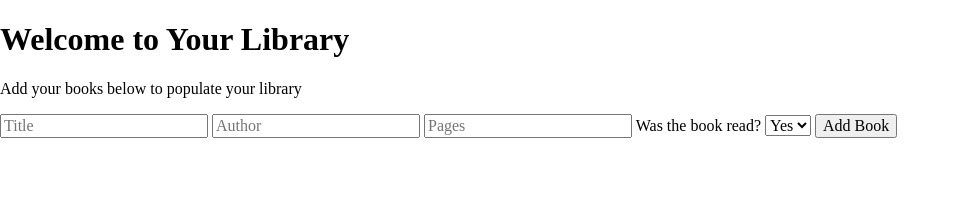
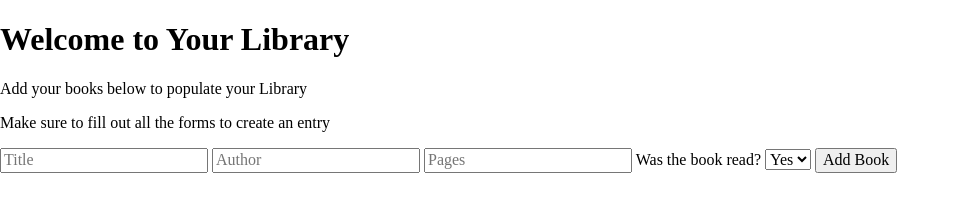
Before and after one commit to rib9985/library, a website: page index.html in a window 1280 px wide. Shown: the whole page, without its empty margins (0-960 px from the left). Drawn offline with nearby package versions, Linux system fonts and the light colour scheme.

Commit message:
Edit header message

```diff
--- a/index.html
+++ b/index.html
@@ -7,13 +7,15 @@
     <link rel="stylesheet" href="./node_modules/normalize.css/normalize.css">
     <link rel="stylesheet" href="style.css">
     <script src="main.js" defer></script>
-    <title>My Library</title>
+    <title>Library</title>
  </head>
  <body>
    <div class="welcome-container">
       <h1>Welcome to Your Library</h1>
-      <p>Add your books below to populate your library</p>
+      <p>Add your books below to populate your Library</p>
+      <p>Make sure to fill out all the forms to create an entry</p>
    </div>
+
    <form id="book" method="post">
       <input type="text" id="title" placeholder='Title'required>
       <input type="text" id="author" placeholder='Author'required>
```
